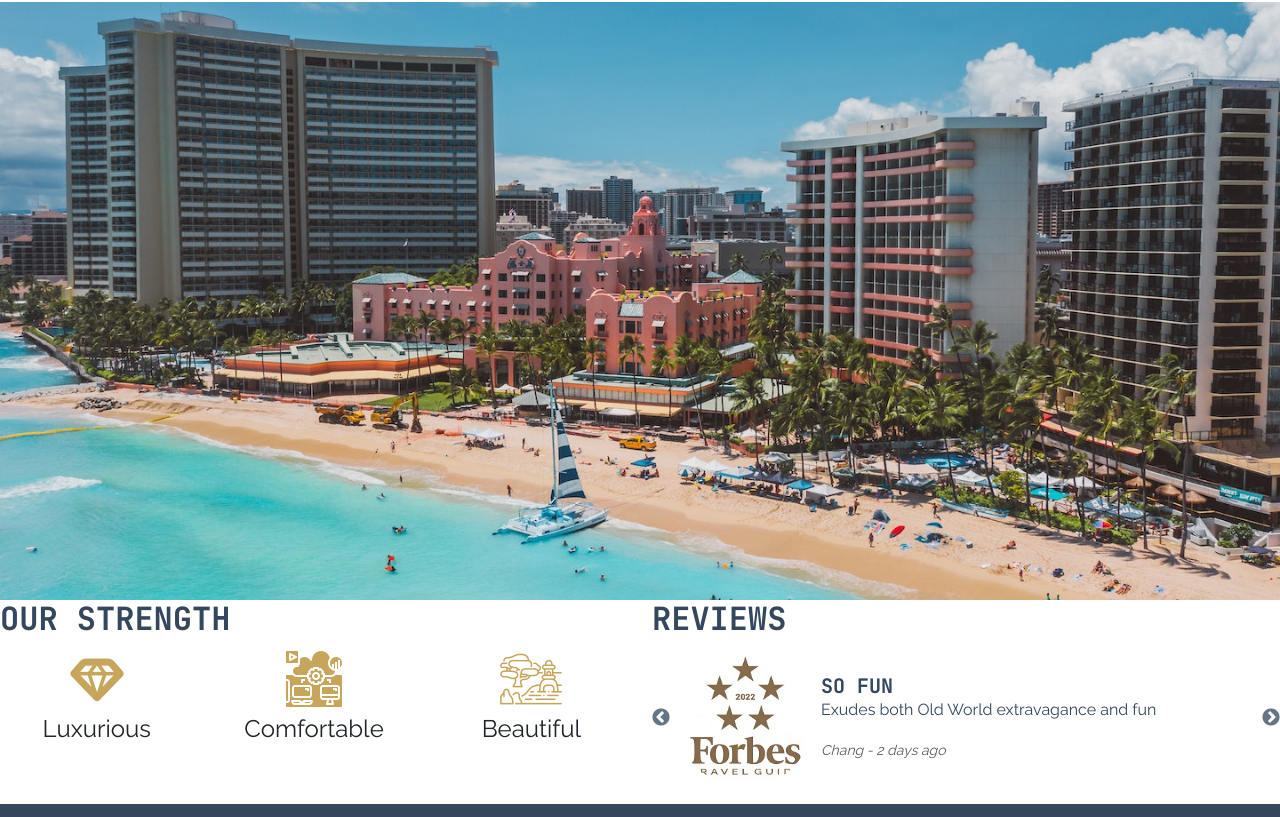
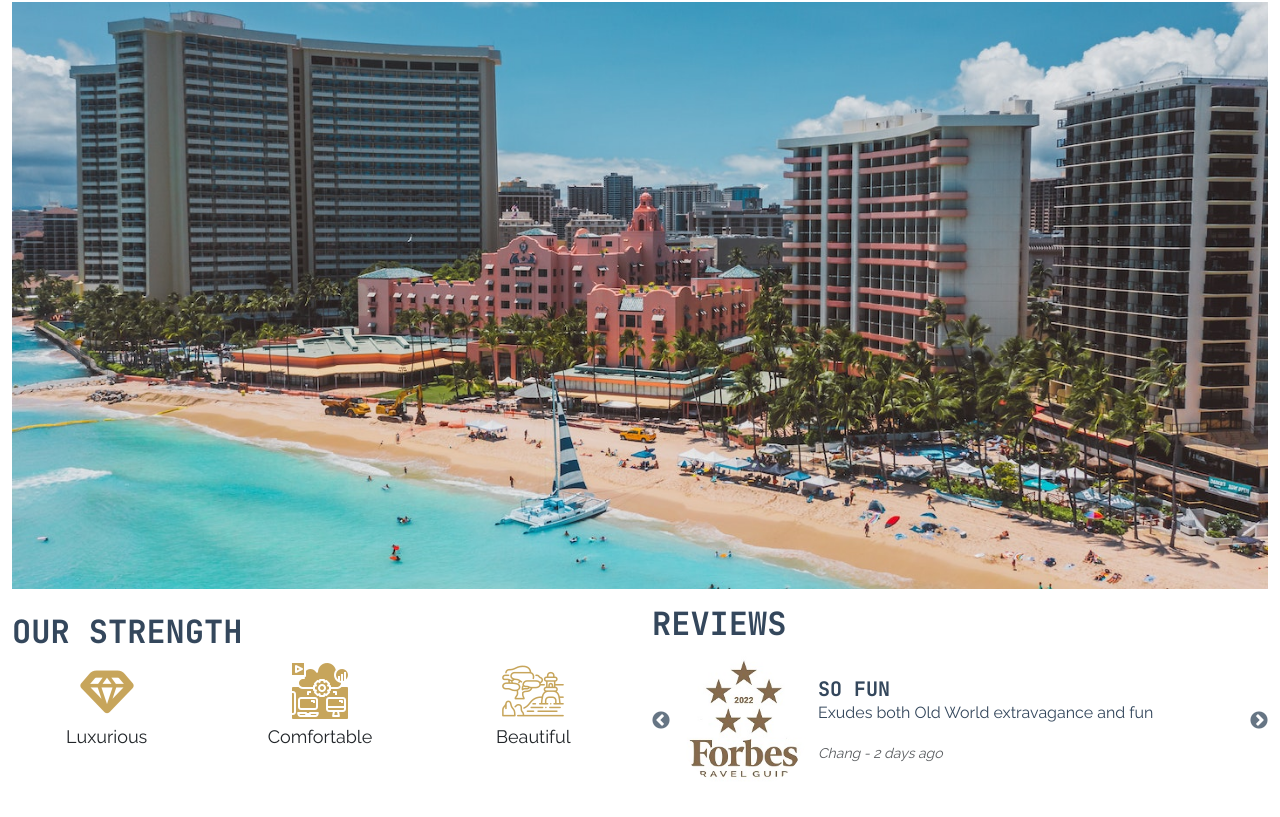
Before and after one commit to pekinglc/hotel, a plain HTML site: page indexchang.html in a window 1280 px wide. Shown: the part 118-935 px from the top of the page. Drawn offline with nearby package versions, Linux system fonts and the light colour scheme; files whose address does not match are found by name.

Commit message:
Update main.css

```diff
--- a/css/main.css
+++ b/css/main.css
@@ -87,10 +87,6 @@ footer {
 	padding: 0.25em;
 	/* color:black; */
 }
-main.container-fluid{
-	padding:0px;
-}
-
 #header a,
 footer a {
 	/* color: #d9d9d9; */
@@ -151,13 +147,9 @@ padding: 0;
 	max-height: 30px;
 }
 
-#ourstrength{
-font-size: 2em;
-}
 /* index */
 #adv-test section {
-	margin: 1em0 0;
-
+	margin: 1em 0;
 }
 
 
@@ -242,3 +234,8 @@ h1{
 	line-height: 1.5em;
 	font-size: 2.75em;
 } */
+#ourstrength{
+
+	font-size: 1.5em;
+
+	}
```
